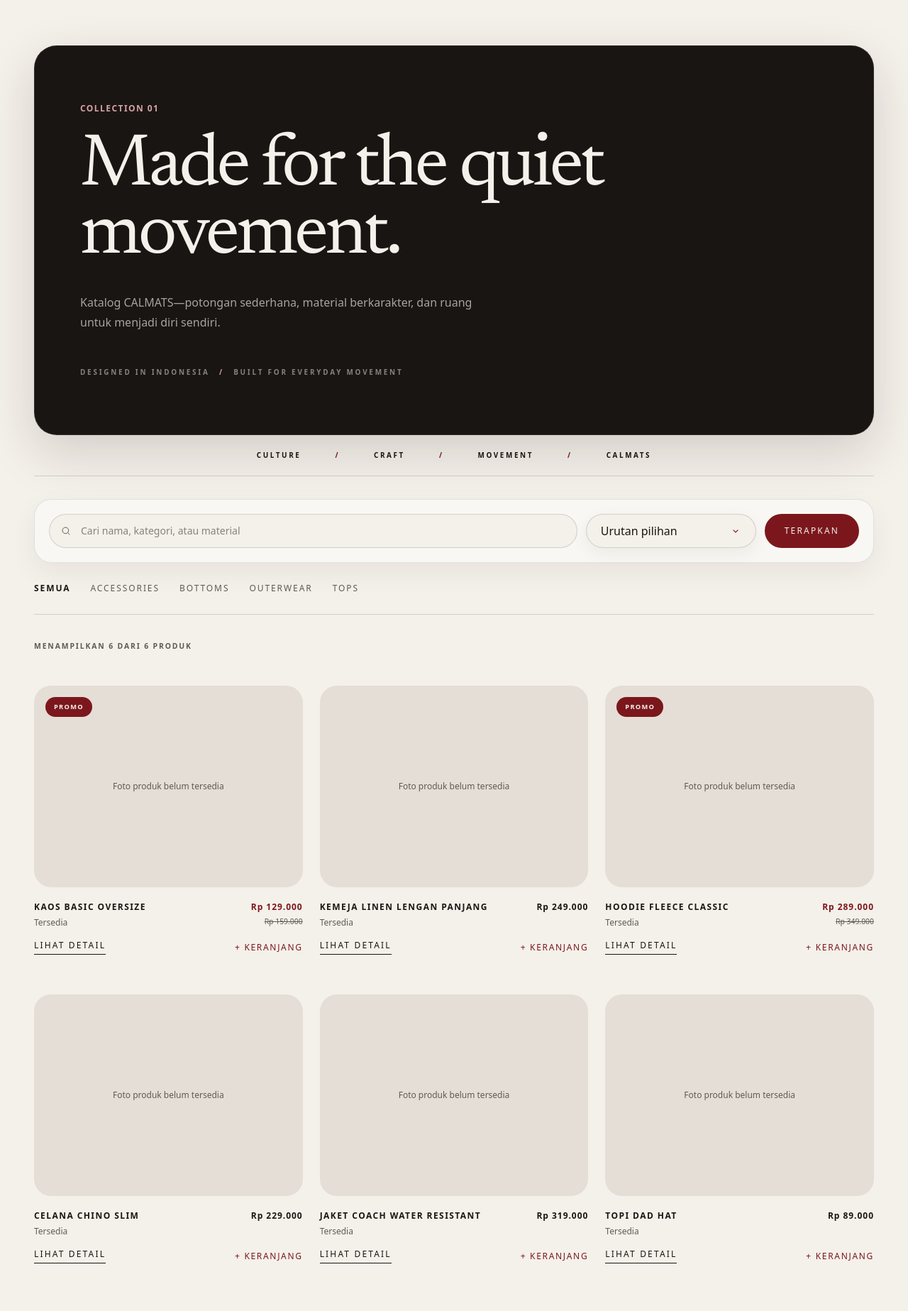
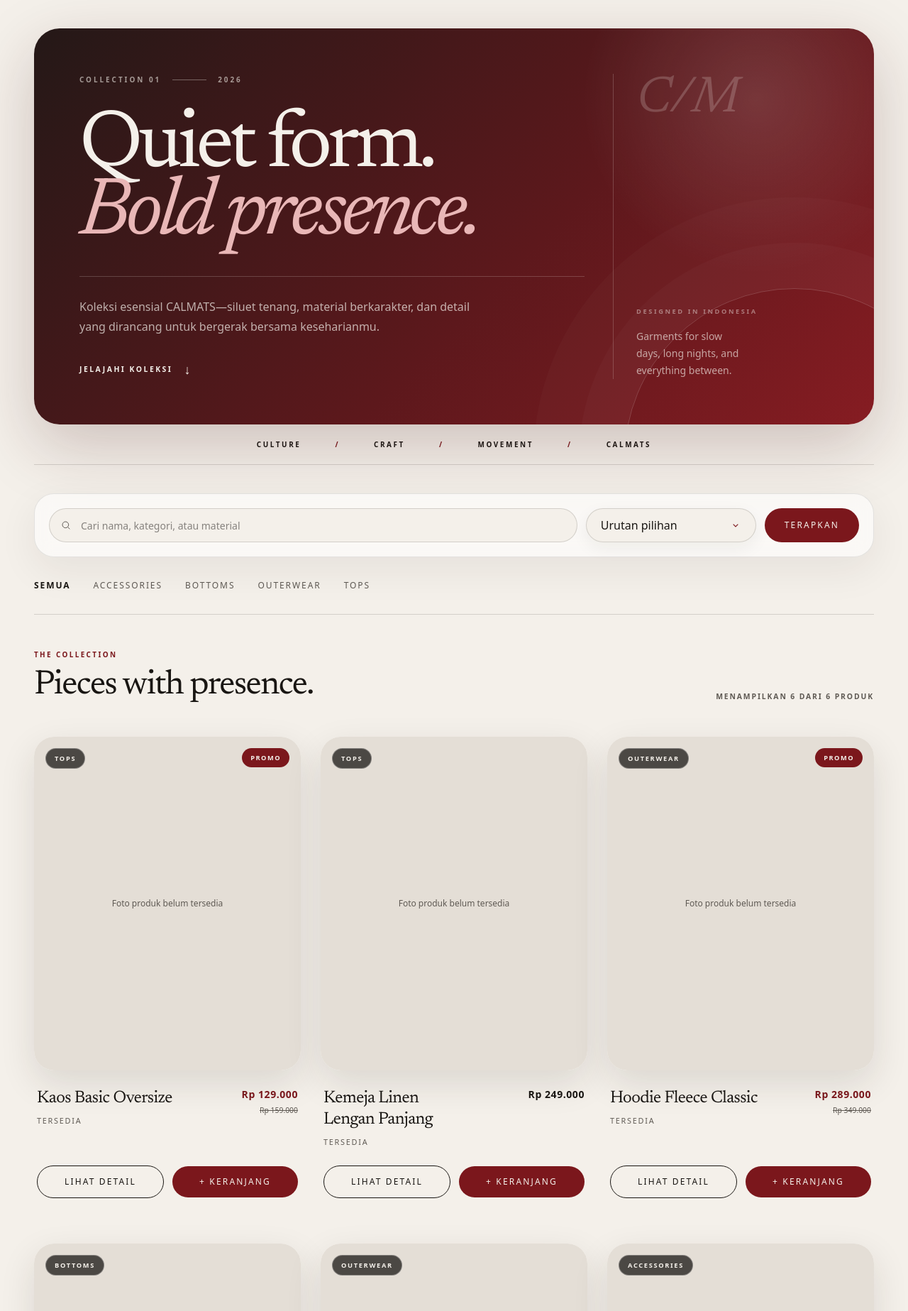
Before and after one commit to muhammadaliasshidqi/calmats_web, a Laravel app: page /shop in a window 1280 px wide. Shown: the part 73-1920 px from the top of the page at 71% size. Run offline with Laravel 12, Linux system fonts and the light colour scheme; data comes from the database, SQL or seed files in the repository; style sheets or scripts are compiled from the project's sources; some web fonts are replaced.

Commit message:
Enhance product form and shop layout with new styles and slug normalization

```diff
--- a/app/Filament/Resources/Products/Schemas/ProductForm.php
+++ b/app/Filament/Resources/Products/Schemas/ProductForm.php
@@ -35,6 +35,9 @@ class ProductForm
             ->components([
                 TextInput::make('slug')
                     ->label('Slug URL')
+                    ->prefix('/shop/')
+                    ->helperText('Isi hanya bagian akhirnya, contoh: kaos-distro.')
+                    ->alphaDash()
                     ->required()
                     ->unique(ignoreRecord: true),
                 TextInput::make('name')
--- a/resources/css/app.css
+++ b/resources/css/app.css
@@ -54,6 +54,51 @@
 .product-media {
   overflow: hidden;
   background: transparent;
+}
+
+.shop-luxury-hero {
+  position: relative;
+  isolation: isolate;
+  overflow: hidden;
+  border-radius: 2.25rem;
+  background:
+    radial-gradient(circle at 86% 18%, rgba(255, 255, 255, .13), transparent 22%),
+    linear-gradient(135deg, #241817 0%, #5d181c 58%, #861c22 100%);
+  box-shadow: 0 30px 90px rgba(68, 24, 24, .22);
+}
+
+.shop-luxury-hero::after {
+  content: '';
+  position: absolute;
+  width: 30rem;
+  height: 30rem;
+  right: -8rem;
+  bottom: -18rem;
+  border: 1px solid rgba(255, 255, 255, .18);
+  border-radius: 999px;
+  box-shadow: 0 0 0 4rem rgba(255, 255, 255, .025), 0 0 0 8rem rgba(255, 255, 255, .018);
+  z-index: -1;
+}
+
+.catalog-card .product-media {
+  box-shadow: 0 18px 50px rgba(42, 30, 24, .12);
+  transition: box-shadow .45s ease, transform .45s ease;
+}
+
+.catalog-card:hover .product-media {
+  transform: translateY(-4px);
+  box-shadow: 0 28px 70px rgba(42, 30, 24, .18);
+}
+
+.product-detail-media {
+  box-shadow: 0 30px 80px rgba(42, 30, 24, .16);
+}
+
+.product-detail-panel {
+  border: 1px solid rgba(25, 22, 19, .1);
+  background: rgba(255, 255, 255, .45);
+  box-shadow: 0 24px 70px rgba(42, 30, 24, .09);
+  backdrop-filter: blur(18px);
 }
 
 .community-media {
--- a/resources/js/app.js
+++ b/resources/js/app.js
@@ -10,8 +10,14 @@ const storedCart = (() => {
   }
 })();
 
+const normalizeSlug = (value) => String(value ?? '')
+  .split('/')
+  .filter(Boolean)
+  .at(-1) ?? '';
+
 const normalizeItem = (item) => ({
   ...item,
+  slug: normalizeSlug(item.slug),
   color: item.color ?? 'Default',
   size: item.size ?? 'One size',
   quantity: Math.max(1, Number(item.quantity) || 1),
@@ -63,6 +69,8 @@ Alpine.store('cart', {
   },
 
   add(product, size = 'One size', color = 'Default') {
+    product = { ...product, slug: normalizeSlug(product.slug) };
+
     const stockLimit = product.stock === null || product.stock === undefined
       ? 20
       : Math.max(0, Number(product.stock));
--- a/resources/views/components/img.blade.php
+++ b/resources/views/components/img.blade.php
@@ -8,7 +8,7 @@
 ])
 @php
   $url = $src && str_starts_with($src, 'products/')
-    ? \Illuminate\Support\Facades\Storage::disk('public')->url($src)
+    ? '/storage/'.ltrim($src, '/')
     : ($src ? asset($src) : null);
 @endphp
 <div {{ $attributes->merge(['class' => 'relative overflow-hidden rounded-[1.5rem] bg-mist']) }} x-data="{ ok: @js((bool) $src) }">
--- a/resources/views/components/product-card.blade.php
+++ b/resources/views/components/product-card.blade.php
@@ -9,33 +9,35 @@
     ? filled($quickVariant)
     : (($p['stock_quantity'] ?? null) === null || (int) $p['stock_quantity'] > 0);
 @endphp
-<article class="group">
+<article class="catalog-card group flex h-full flex-col">
   <a href="{{ route('shop.show', $p['slug']) }}" class="block" aria-label="Lihat detail {{ $p['name'] }}">
-    <div class="product-media relative">
-      <x-img class="aspect-[4/3] transition-transform duration-700 group-hover:scale-[1.015]" :src="$p['image'] ?? null" :alt="$p['name']" label="Foto produk belum tersedia" />
+    <div class="product-media relative rounded-[1.75rem]">
+      <x-img class="aspect-[4/5] rounded-[1.75rem] transition-transform duration-700 ease-out group-hover:scale-[1.025]" :src="$p['image'] ?? null" :alt="$p['name']" label="Foto produk belum tersedia" />
+      <span class="absolute left-4 top-4 rounded-full border border-white/30 bg-ink/75 px-3 py-1.5 text-[0.58rem] font-semibold uppercase tracking-[0.18em] text-paper backdrop-blur-md">{{ $p['category'] }}</span>
       @if (!empty($p['compare_at_price']) && $p['compare_at_price'] > $p['price'])
-        <span class="absolute left-4 top-4 rounded-full bg-accent px-3 py-1.5 text-[0.58rem] font-semibold uppercase tracking-[0.14em] text-paper">Promo</span>
+        <span class="absolute right-4 top-4 rounded-full bg-accent px-3 py-1.5 text-[0.58rem] font-semibold uppercase tracking-[0.16em] text-paper">Promo</span>
       @endif
+      <span class="absolute bottom-4 right-4 grid h-10 w-10 translate-y-2 place-items-center rounded-full bg-paper text-ink opacity-0 shadow-lg transition-all duration-300 group-hover:translate-y-0 group-hover:opacity-100" aria-hidden="true">↗</span>
     </div>
   </a>
-  <div class="mt-5 flex items-start justify-between gap-4">
+  <div class="mt-6 flex items-start justify-between gap-5 px-1">
     <div>
-      <h3 class="text-xs font-semibold uppercase tracking-[0.12em]">{{ $p['name'] }}</h3>
-      <p class="mt-1.5 text-xs text-stone">{{ $p['stock_label'] }}</p>
+      <h3 class="font-serif text-2xl leading-tight tracking-[-0.025em]">{{ $p['name'] }}</h3>
+      <p class="mt-2 text-[0.68rem] font-medium uppercase tracking-[0.16em] text-stone">{{ $p['stock_label'] }}</p>
     </div>
     <div class="text-right">
-      <p class="whitespace-nowrap text-xs font-semibold tracking-[0.08em] @if (!empty($p['compare_at_price']) && $p['compare_at_price'] > $p['price']) text-accent @endif">Rp {{ number_format($p['price'], 0, ',', '.') }}</p>
+      <p class="whitespace-nowrap text-sm font-semibold tracking-[0.04em] @if (!empty($p['compare_at_price']) && $p['compare_at_price'] > $p['price']) text-accent @endif">Rp {{ number_format($p['price'], 0, ',', '.') }}</p>
       @if (!empty($p['compare_at_price']) && $p['compare_at_price'] > $p['price'])
         <p class="mt-1 whitespace-nowrap text-[0.65rem] text-stone line-through">Rp {{ number_format($p['compare_at_price'], 0, ',', '.') }}</p>
       @endif
     </div>
   </div>
-  <div class="mt-4 flex items-center justify-between gap-3">
-    <a href="{{ route('shop.show', $p['slug']) }}" class="link-line inline-block">Lihat detail</a>
+  <div class="mt-auto flex items-center gap-3 px-1 pt-6">
+    <a href="{{ route('shop.show', $p['slug']) }}" class="btn btn-line min-w-0 flex-1 px-4">Lihat detail</a>
     <button
       type="button"
       @disabled(!$quickAvailable)
-      class="text-xs font-medium uppercase tracking-[0.14em] text-accent transition-colors hover:text-ink disabled:cursor-not-allowed disabled:text-stone/50"
+      class="btn btn-accent min-w-0 flex-1 px-4 disabled:cursor-not-allowed disabled:bg-stone/30"
       x-on:click="$store.cart.add(@js(['slug' => $p['slug'], 'name' => $p['name'], 'price' => $p['price'], 'image' => $p['image'] ?? null, 'stock' => $quickStock]), @js($quickSize), @js($quickColor))"
     >{{ $quickAvailable ? '+ Keranjang' : 'Stok habis' }}</button>
   </div>
--- a/resources/views/shop/index.blade.php
+++ b/resources/views/shop/index.blade.php
@@ -1,13 +1,25 @@
 <x-layouts.app title="Shop — CALMATS">
-  <section class="mx-auto max-w-[1440px] px-5 pb-24 pt-10 lg:px-12 lg:pt-16">
-    <div class="relative overflow-hidden rounded-[2rem] border border-paper/10 bg-[#191513] px-7 text-paper shadow-[0_24px_70px_rgba(35,25,22,.16)] sm:px-12 lg:px-16">
-      <div class="relative z-10 flex min-h-[460px] max-w-5xl flex-col justify-center py-14 lg:py-20">
-        <p class="text-xs font-semibold uppercase tracking-[0.12em] text-[#d8a2a5]">Collection 01</p>
-        <h1 class="mt-7 max-w-4xl font-serif text-6xl leading-[0.92] tracking-[-0.045em] sm:text-7xl lg:text-[6.5rem]">Made for the quiet<br class="hidden sm:block"> movement.</h1>
-        <p class="mt-8 max-w-xl text-base leading-7 text-paper/65">Katalog CALMATS—potongan sederhana, material berkarakter, dan ruang untuk menjadi diri sendiri.</p>
-        <p class="mt-12 text-[0.62rem] font-semibold uppercase tracking-[0.28em] text-paper/50">Designed in Indonesia <span class="mx-2 text-[#d8a2a5]">/</span> Built for everyday movement</p>
+  <section class="mx-auto max-w-[1440px] px-5 pb-28 pt-7 lg:px-12 lg:pt-10">
+    <div class="shop-luxury-hero px-7 text-paper sm:px-12 lg:px-16">
+      <div class="grid min-h-[520px] items-end gap-10 py-12 lg:grid-cols-[minmax(0,1fr)_19rem] lg:py-16">
+        <div class="relative z-10 max-w-5xl">
+          <div class="flex items-center gap-4 text-[0.62rem] font-semibold uppercase tracking-[0.3em] text-paper/60">
+            <span>Collection 01</span><span class="h-px w-12 bg-paper/35"></span><span>2026</span>
+          </div>
+          <h1 class="mt-10 max-w-5xl font-serif text-[clamp(4rem,9vw,8.5rem)] leading-[0.82] tracking-[-0.055em]">Quiet form.<br><span class="italic text-[#e9b7b7]">Bold presence.</span></h1>
+          <div class="mt-10 flex flex-wrap items-end justify-between gap-8 border-t border-paper/20 pt-7">
+            <p class="max-w-xl text-sm leading-7 text-paper/70 sm:text-base">Koleksi esensial CALMATS—siluet tenang, material berkarakter, dan detail yang dirancang untuk bergerak bersama keseharianmu.</p>
+            <a href="#collection" class="inline-flex items-center gap-4 text-[0.65rem] font-semibold uppercase tracking-[0.24em] text-paper transition-colors hover:text-[#e9b7b7]">Jelajahi koleksi <span class="text-lg">↓</span></a>
+          </div>
+        </div>
+        <div class="relative z-10 hidden self-stretch border-l border-paper/20 pl-8 lg:flex lg:flex-col lg:justify-between">
+          <span class="font-serif text-7xl italic text-paper/20">C/M</span>
+          <div>
+            <p class="text-[0.58rem] font-semibold uppercase tracking-[0.28em] text-paper/45">Designed in Indonesia</p>
+            <p class="mt-4 max-w-[13rem] text-sm leading-6 text-paper/65">Garments for slow days, long nights, and everything between.</p>
+          </div>
+        </div>
       </div>
-
     </div>
 
     <div class="flex flex-wrap items-center justify-center gap-x-8 gap-y-3 border-b border-ink/15 py-5 text-[0.62rem] font-semibold uppercase tracking-[0.26em] sm:gap-x-12">
@@ -17,7 +29,7 @@
       <span>CALMATS</span>
     </div>
 
-    <form method="GET" action="{{ route('shop') }}" class="mt-8 grid gap-3 rounded-[1.5rem] border border-ink/10 bg-white/45 p-4 shadow-[0_14px_38px_rgba(40,31,25,.06)] md:grid-cols-[minmax(0,1fr)_14rem] md:items-center md:p-5 lg:grid-cols-[minmax(0,1fr)_15rem_auto]">
+    <form method="GET" action="{{ route('shop') }}" class="mt-10 grid gap-3 rounded-[1.75rem] border border-ink/10 bg-white/55 p-4 shadow-[0_18px_55px_rgba(40,31,25,.07)] backdrop-blur-md md:grid-cols-[minmax(0,1fr)_14rem] md:items-center md:p-5 lg:grid-cols-[minmax(0,1fr)_15rem_auto]">
       @if ($activeCategory !== '')
         <input type="hidden" name="category" value="{{ $activeCategory }}">
       @endif
@@ -51,7 +63,7 @@
       ], fn ($value) => filled($value));
     @endphp
 
-    <nav class="flex flex-wrap gap-x-7 gap-y-3 border-b border-ink/15 py-7" aria-label="Filter kategori produk">
+    <nav class="flex flex-wrap gap-x-8 gap-y-3 border-b border-ink/15 py-8" aria-label="Filter kategori produk">
       <a href="{{ route('shop', $catalogQuery) }}" @class(['text-xs uppercase tracking-[0.16em] transition-colors hover:text-accent', 'font-semibold text-ink' => $activeCategory === '', 'text-stone' => $activeCategory !== ''])>Semua</a>
       @foreach ($categories as $category)
         <a href="{{ route('shop', [...$catalogQuery, 'category' => $category]) }}" @class(['text-xs uppercase tracking-[0.16em] transition-colors hover:text-accent', 'font-semibold text-ink' => $activeCategory === $category, 'text-stone' => $activeCategory !== $category])>{{ $category }}</a>
@@ -68,13 +80,17 @@
         @endif
       </div>
     @else
-      <div class="mt-9 flex flex-wrap items-center justify-between gap-3 text-[0.65rem] font-semibold uppercase tracking-[0.18em] text-stone">
-        <p>Menampilkan {{ $products->count() }} dari {{ $totalProducts }} produk</p>
+      <div id="collection" class="mt-12 flex scroll-mt-28 flex-wrap items-end justify-between gap-5">
+        <div>
+          <p class="text-[0.62rem] font-semibold uppercase tracking-[0.24em] text-accent">The collection</p>
+          <h2 class="mt-3 font-serif text-4xl tracking-[-0.035em] sm:text-5xl">Pieces with presence.</h2>
+        </div>
+        <p class="text-[0.65rem] font-semibold uppercase tracking-[0.18em] text-stone">Menampilkan {{ $products->count() }} dari {{ $totalProducts }} produk</p>
         @if ($search !== '')
           <p>Hasil untuk &ldquo;{{ $search }}&rdquo;</p>
         @endif
       </div>
-      <div class="reveal mt-12 grid grid-cols-1 gap-x-6 gap-y-14 sm:grid-cols-2 lg:grid-cols-3">
+      <div class="reveal mt-12 grid grid-cols-1 gap-x-7 gap-y-16 sm:grid-cols-2 lg:grid-cols-3">
         @foreach ($products as $product)
           <x-product-card :p="$product" />
         @endforeach
```
Also changed, not shown: resources/views/shop/show.blade.php (+35 -23 lines).
